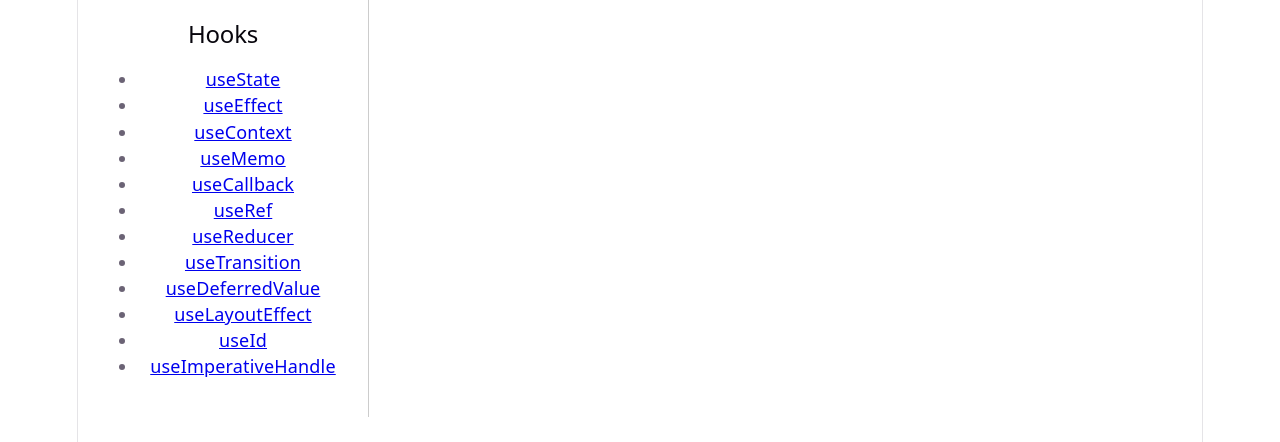
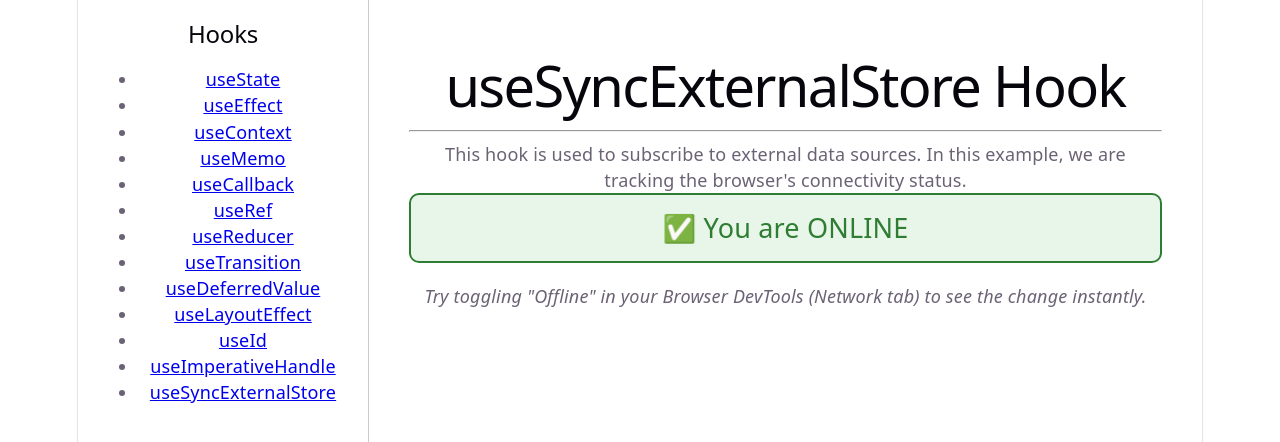
Before and after one commit to prasadaraod/react-hooks-explorer, a React (Vite) app: page /use-sync-external-store in a window 1280 px wide. Shown: the top 442 px of the page. Built offline with nearby package versions, Linux system fonts and the light colour scheme.

Commit message:
useSyncExternalStore implementation for browser status tracking

```diff
--- a/src/App.jsx
+++ b/src/App.jsx
@@ -11,6 +11,7 @@ import UseDeferredValuePage from './pages/UseDeferredValuePage';
 import UseLayoutEffectPage from './pages/UseLayoutEffectPage';
 import UseIdPage from './pages/UseIdPage';
 import UseImperativeHandlePage from './pages/UseImperativeHandlePage';
+import UseSyncExternalStorePage from './pages/UseSyncExternalStorePage';
 
 function App() {
   return (
@@ -32,6 +33,7 @@ function App() {
             <li><Link to="/use-layout-effect">useLayoutEffect</Link></li>
             <li><Link to="/use-id">useId</Link></li>
             <li><Link to="/use-imperative-handle">useImperativeHandle</Link></li>
+            <li><Link to="/use-sync-external-store">useSyncExternalStore</Link></li>
             {/* We will add more links here as we go */}
           </ul>
         </nav>
@@ -51,6 +53,7 @@ function App() {
             <Route path='/use-layout-effect' element={<UseLayoutEffectPage />} />
             <Route path='/use-id' element={<UseIdPage />} />
             <Route path='/use-imperative-handle' element={<UseImperativeHandlePage />} />
+            <Route path='/use-sync-external-store' element={<UseSyncExternalStorePage />} />
             <Route path="/" element={<h1>Select a Hook to explore</h1>} />
           </Routes>
         </main>
--- /dev/null
+++ b/src/pages/UseSyncExternalStorePage.jsx
@@ -0,0 +1,57 @@
+import { useSyncExternalStore } from 'react';
+
+// 1. Define the "Subscribe" function
+// This tells React how to listen for changes in the external store
+function subscribe(callback) {
+  window.addEventListener('online', callback);
+  window.addEventListener('offline', callback);
+
+  // Return a cleanup function to remove listeners
+  return () => {
+    window.removeEventListener('online', callback);
+    window.removeEventListener('offline', callback);
+  };
+}
+
+// 2. Define the "Get Snapshot" function
+// This tells React how to read the current value from the external store
+function getSnapshot() {
+  return navigator.onLine;
+}
+
+const UseSyncExternalStorePage = () => {
+  // 3. Connect React to the external browser state
+  const isOnline = useSyncExternalStore(subscribe, getSnapshot);
+
+  return (
+    <div style={{ padding: '20px' }}>
+      <h1>useSyncExternalStore Hook</h1>
+      <hr />
+
+      <section>
+        <p>
+          This hook is used to subscribe to external data sources. In this example,
+           we are tracking the browser's connectivity status.
+        </p>
+
+        <div style={{
+          padding: '20px',
+          borderRadius: '10px',
+          textAlign: 'center',
+          fontSize: '1.5rem',
+          backgroundColor: isOnline ? '#e8f5e9' : '#ffebee',
+          color: isOnline ? '#2e7d32' : '#c62828',
+          border: `2px solid ${isOnline ? '#2e7d32' : '#c62828'}`
+        }}>
+          {isOnline ? '✅ You are ONLINE' : '❌ You are OFFLINE'}
+        </div>
+
+        <p style={{ marginTop: '20px' }}>
+          <em>Try toggling "Offline" in your Browser DevTools (Network tab) to see the change instantly.</em>
+        </p>
+      </section>
+    </div>
+  );
+};
+
+export default UseSyncExternalStorePage;
```
